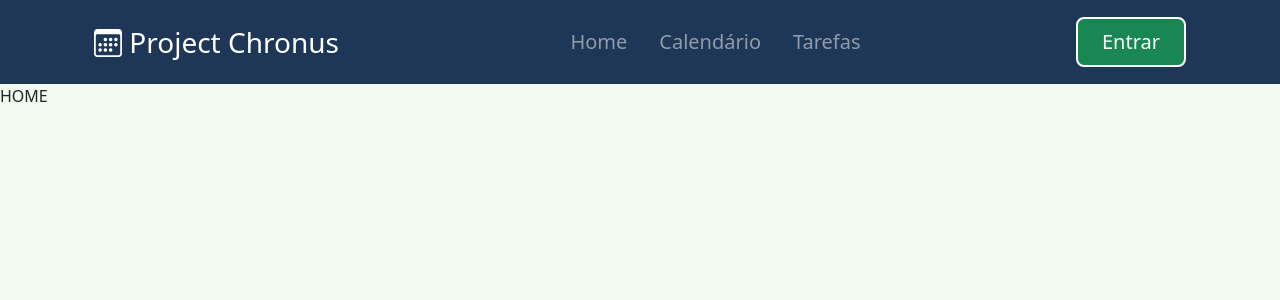
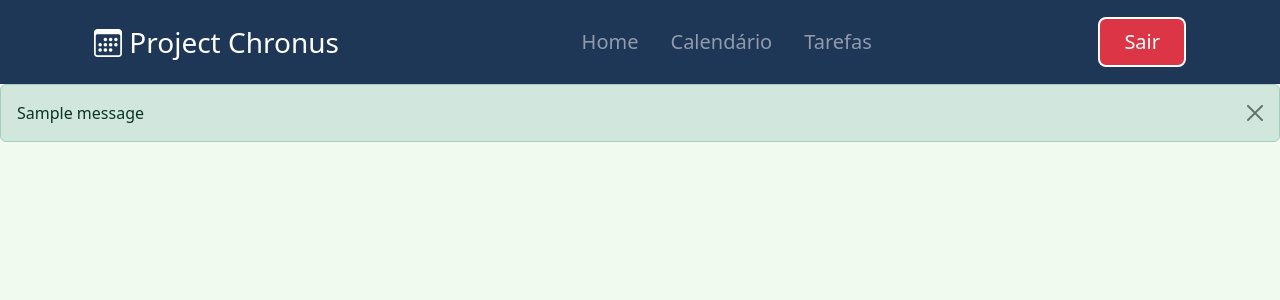
Before and after one commit to Samuel-fernandesf/ChronusPlanner, a Flask app: page /home/ in a window 1280 px wide. Shown: the top 300 px of the page. Run offline with Flask 3, Linux system fonts and the light colour scheme; a user stored in the database is signed in; one stand-in notice (Sample message) is shown.

Commit message:
Adicionando o login_required | Mensagens Flash | Mudança nos botões (entrar e sair)

```diff
--- a/app/routes/home_bp.py
+++ b/app/routes/home_bp.py
@@ -1,7 +1,9 @@
 from flask import Blueprint, render_template, redirect, url_for
+from flask_login import login_required
 
 home = Blueprint('home', __name__)
 
 @home.route('/')
+@login_required
 def homepage():
     return render_template('home.html')
--- a/app/templates/base.html
+++ b/app/templates/base.html
@@ -15,7 +15,7 @@
 
             <a class="navbar-brand fs-3 text-white" href="#"><i class="bi bi-calendar3"></i> Project Chronus</a>
 
-
+           {% if current_user.is_authenticated %}
                 <ul class="navbar-nav mx-auto d-flex flex-row gap-3">
                     <li class="nav-item">
                         <a class="nav-link fs-5 text-white-50" aria-current="page" href="#">Home</a>
@@ -29,8 +29,13 @@
                 </ul>
 
                 <div class="d-flex">
-                <a href="{{ url_for('login.login_view') }}" class="btn btn-success border-white border-2 rounded-3 px-4 py-2 fs-5">Entrar</a>
+                    <a href="{{ url_for('login.logout_usuario') }}" class="btn btn-danger border-white border-2 rounded-3 px-4 py-2 fs-5">Sair</a>
                 </div>
+            {% else %}
+                <div class="d-flex">
+                    <a href="{{ url_for('login.login_usuario') }}" class="btn btn-success border-white border-2 rounded-3 px-4 py-2 fs-5">Entrar</a>
+                </div>
+            {% endif %}
         </div>
     </nav>
 
--- a/app/templates/home.html
+++ b/app/templates/home.html
@@ -2,5 +2,20 @@
 
 {% block conteudo %}
 
-HOME
+{% with messages = get_flashed_messages(with_categories=true) %}
+                {% if messages %}
+                    {% for category, message in messages %}
+                        <div class='alert alert-{{category}} alert-dismissible fade-show role='alert''>
+                            <button
+                            type="button"
+                            class="btn btn-close"
+                            data-bs-dismiss="alert"
+                            aria-label="Close">
+                            </button>
+                            {{message}}
+                        </div>
+                    {% endfor %}
+                {% endif %}
+            {% endwith %}
+
 {% endblock conteudo %}
```
Lines whose indentation alone changed are shown as unchanged.
